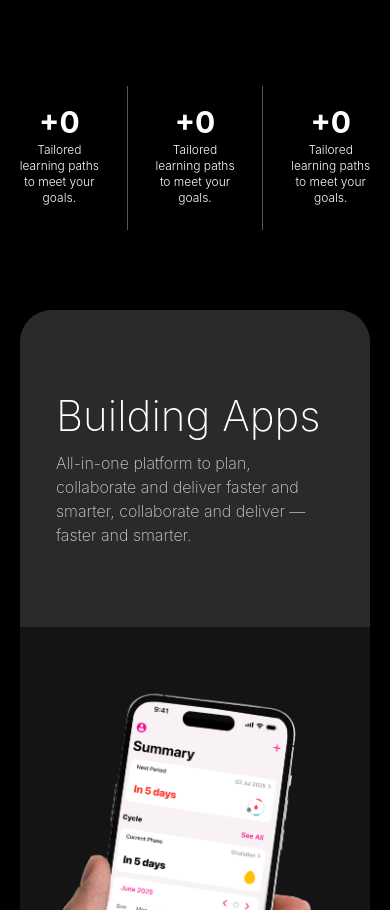
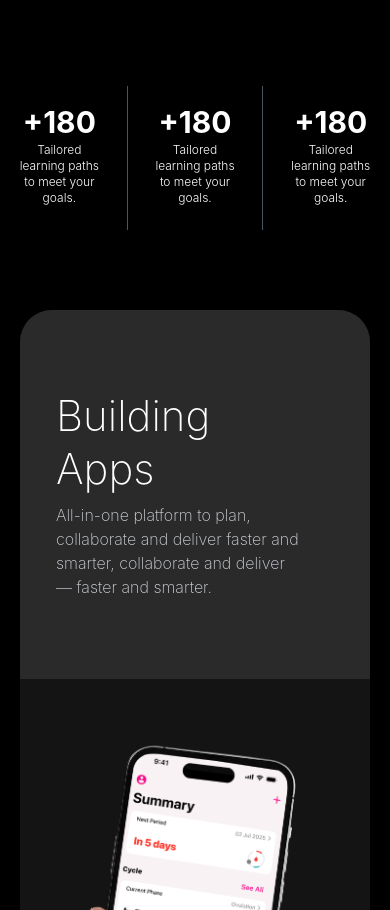
Before and after one commit to thekarandeveloper/thekarandeveloper, a Next.js app: page / in a window 390 px wide. Shown: the part 957-1867 px from the top of the page. Built offline with nearby package versions, Linux system fonts and the light colour scheme.

Commit message:
fixed-mobile

```diff
--- a/components/micro/Header.jsx
+++ b/components/micro/Header.jsx
@@ -24,7 +24,7 @@ export default function Header({
       : "items-center text-center"
 
   return (
-    <div className={`w-full flex flex-col justify-center gap-2 px-4 ${alignmentClasses}`}>
+    <div className={`w-[90%] md:w-full flex flex-col justify-center gap-2 px-4 ${alignmentClasses}`}>
 
       {/* Heading */}
       {heading && (
--- a/components/micro/Metrics.jsx
+++ b/components/micro/Metrics.jsx
@@ -4,43 +4,48 @@ import { useEffect, useState, useRef } from "react"
 
 export default function MetricCard({ number, desc, duration = 2000 }) {
   const [count, setCount] = useState(0)
-  const [hasAnimated, setHasAnimated] = useState(false)
   const ref = useRef(null)
   const start = useRef(null)
 
   useEffect(() => {
+    let animationFrame
+
+    const animate = (timestamp) => {
+      if (!start.current) start.current = timestamp
+      const progress = timestamp - start.current
+      const progressRatio = Math.min(progress / duration, 1)
+      setCount(Math.floor(progressRatio * number))
+
+      if (progress < duration) {
+        animationFrame = requestAnimationFrame(animate)
+      } else {
+        setCount(number)
+      }
+    }
+
     const observer = new IntersectionObserver(
       ([entry]) => {
-        if (entry.isIntersecting && !hasAnimated) {
-          setHasAnimated(true)
-          requestAnimationFrame(animate)
+        if (entry.isIntersecting) {
+          animationFrame = requestAnimationFrame(animate)
+          observer.unobserve(ref.current)
         }
       },
-      { threshold: 0.5 } // trigger when 50% visible
+      { threshold: 0.5 }
     )
 
     if (ref.current) observer.observe(ref.current)
 
     return () => {
-      if (ref.current) observer.unobserve(ref.current)
+      observer.disconnect()
+      cancelAnimationFrame(animationFrame)
     }
-  }, [hasAnimated])
-
-  const animate = (timestamp) => {
-    if (!start.current) start.current = timestamp
-    const progress = timestamp - start.current
-    const progressRatio = Math.min(progress / duration, 1)
-    setCount(Math.floor(progressRatio * number))
-
-    if (progress < duration) {
-      requestAnimationFrame(animate)
-    } else {
-      setCount(number)
-    }
-  }
+  }, [number, duration])
 
   return (
-   <div className="flex flex-col gap-2 md:gap-4 text-center py-6 md:py-10 px-4 sm:px-10 md:px-20">
+    <div
+      ref={ref}
+      className="flex flex-col gap-2 md:gap-4 text-center py-6 md:py-10 px-4 sm:px-10 md:px-20"
+    >
       <div className="text-[30px] sm:text-[50px] md:text-[55px] font-bold">
         +{count}
       </div>
--- a/src/app/about/page.js
+++ b/src/app/about/page.js
@@ -7,7 +7,7 @@ export default function AboutPage() {
     <div className="bg-black text-white w-full">
 
       {/* Intro Section */}
-      <section className="max-w-4xl mx-auto py-24 border-b border-white/10">
+      <section className="max-w-4xl mx-auto py-15 md:py-24 border-b border-white/10">
         <Header
           heading="About Me"
           subHeading="Who I Am"
```
